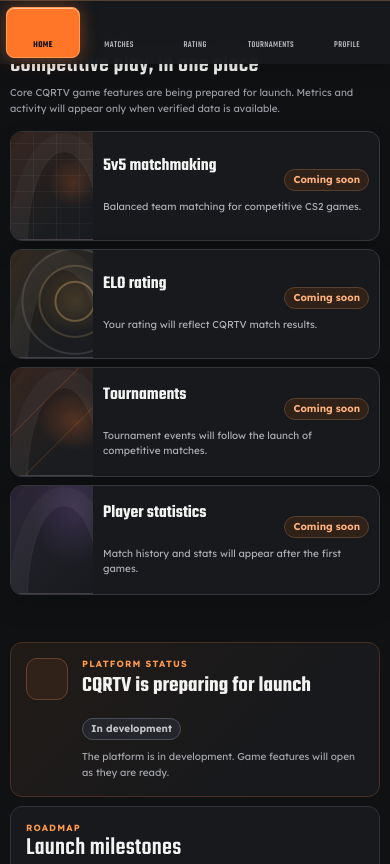
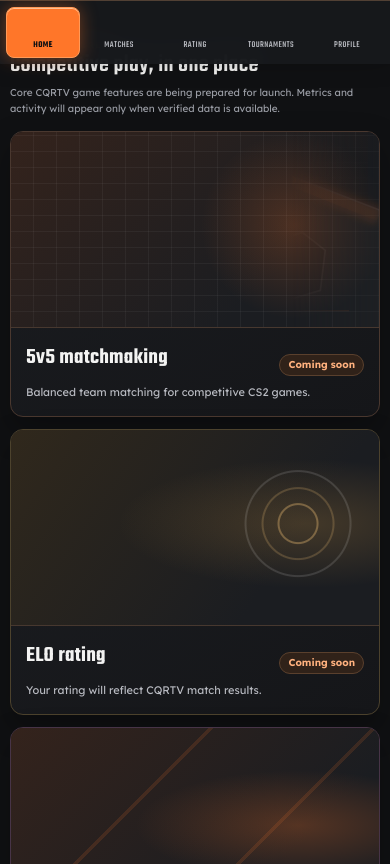
Before and after one commit to fnatika1996/playcqrtv-platform, a plain HTML site: page index.html in a window 390 px wide. Shown: the part 780-1644 px from the top of the page. Drawn offline with Linux system fonts and the light colour scheme; no server answers.

Commit message:
Style original responsive feature card artwork

```diff
--- a/assets/public-site.css
+++ b/assets/public-site.css
@@ -792,3 +792,49 @@
 @media(max-width:340px){
   .home-hero-copy{padding-inline:12px}
 }
+
+
+/* Final B2 feature artwork: original CQRTV vector illustrations */
+.home-feature-grid{display:grid;grid-template-columns:repeat(4,minmax(0,1fr));align-items:stretch;gap:14px}
+.home-feature{min-width:0;min-height:310px;display:flex;flex-direction:column;gap:0;padding:0;overflow:hidden;border:1px solid #39363a;border-radius:13px;background:linear-gradient(155deg,#1b1d21,#151619);box-shadow:0 14px 32px #0004}
+.home-feature-art{position:relative;display:block;flex:none;min-height:0;height:auto;aspect-ratio:16/9;overflow:hidden;padding:0;border-bottom:1px solid #47382f;background:#17191d;isolation:isolate}
+.feature-illustration{position:relative;z-index:0;display:block;width:100%;height:100%;color:#ff7629}
+.home-feature-art:before{position:absolute;inset:0;z-index:1;content:"";pointer-events:none;opacity:1;background:linear-gradient(180deg,transparent 58%,#10111318 78%,#10111365 100%)}
+.home-feature-art:after{content:none}
+.home-feature-copy{flex:1;display:flex;flex-direction:column;justify-content:flex-start;gap:10px;padding:15px 16px 17px}
+.home-feature-title-row{align-items:center;gap:8px}
+.home-feature h3{font-size:23px;line-height:1.02;letter-spacing:.01em}
+.home-feature p{margin:0;font-size:11px;line-height:1.55;color:#b8bac1}
+.home-feature .status-badge{min-height:22px;padding:3px 8px;font-size:10px}
+.home-feature-match{border-color:#4a382f}
+.home-feature-rating{border-color:#4c422d}
+.home-feature-tournament{border-color:#473447}
+.home-feature-statistics{border-color:#3d374a}
+@media(max-width:1120px) and (min-width:761px){
+  .home-feature-grid{grid-template-columns:repeat(2,minmax(0,1fr));gap:14px}
+  .home-feature{min-height:300px}
+  .home-feature-art{aspect-ratio:16/8.8}
+}
+@media(max-width:760px){
+  .home-feature-grid{grid-template-columns:repeat(2,minmax(0,1fr));gap:12px}
+  .home-feature{min-height:0}
+  .home-feature-art{aspect-ratio:16/9}
+  .home-feature-copy{padding:13px 13px 15px;gap:8px}
+  .home-feature h3{font-size:20px}
+  .home-feature p{font-size:10px;line-height:1.5}
+}
+@media(max-width:520px){
+  .home-feature-grid{grid-template-columns:minmax(0,1fr);gap:12px}
+  .home-feature-art{aspect-ratio:16/8.5}
+  .home-feature-copy{padding:14px 15px 16px}
+  .home-feature h3{font-size:22px}
+  .home-feature p{font-size:11px}
+}
+@media(max-width:340px){
+  .home-feature-art{aspect-ratio:16/9}
+  .home-feature-copy{padding:12px}
+  .home-feature h3{font-size:20px}
+}
+@media(prefers-reduced-motion:reduce){
+  .home-feature,.home-feature-art,.feature-illustration{animation:none!important;transition:none!important}
+}
```
